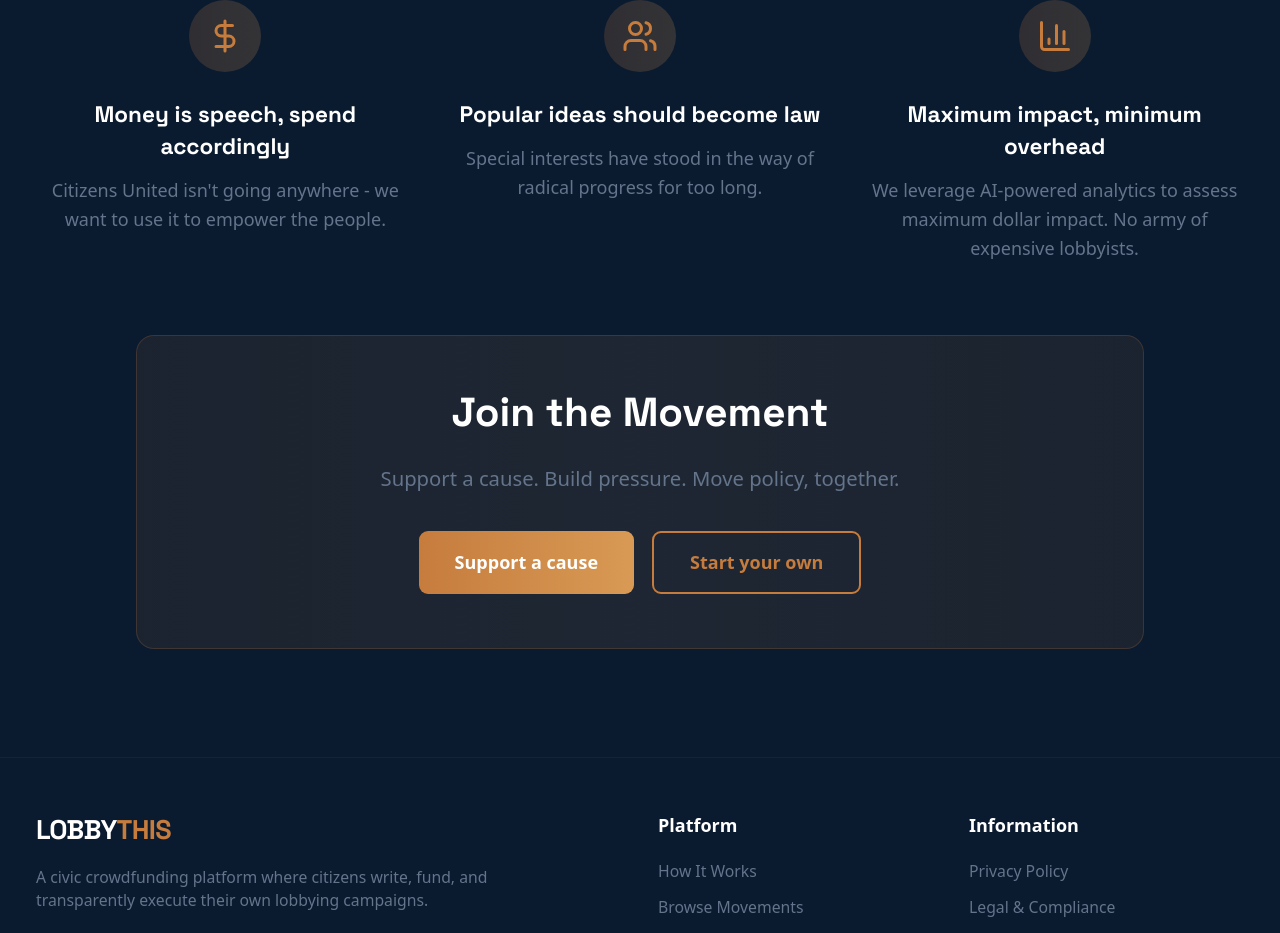
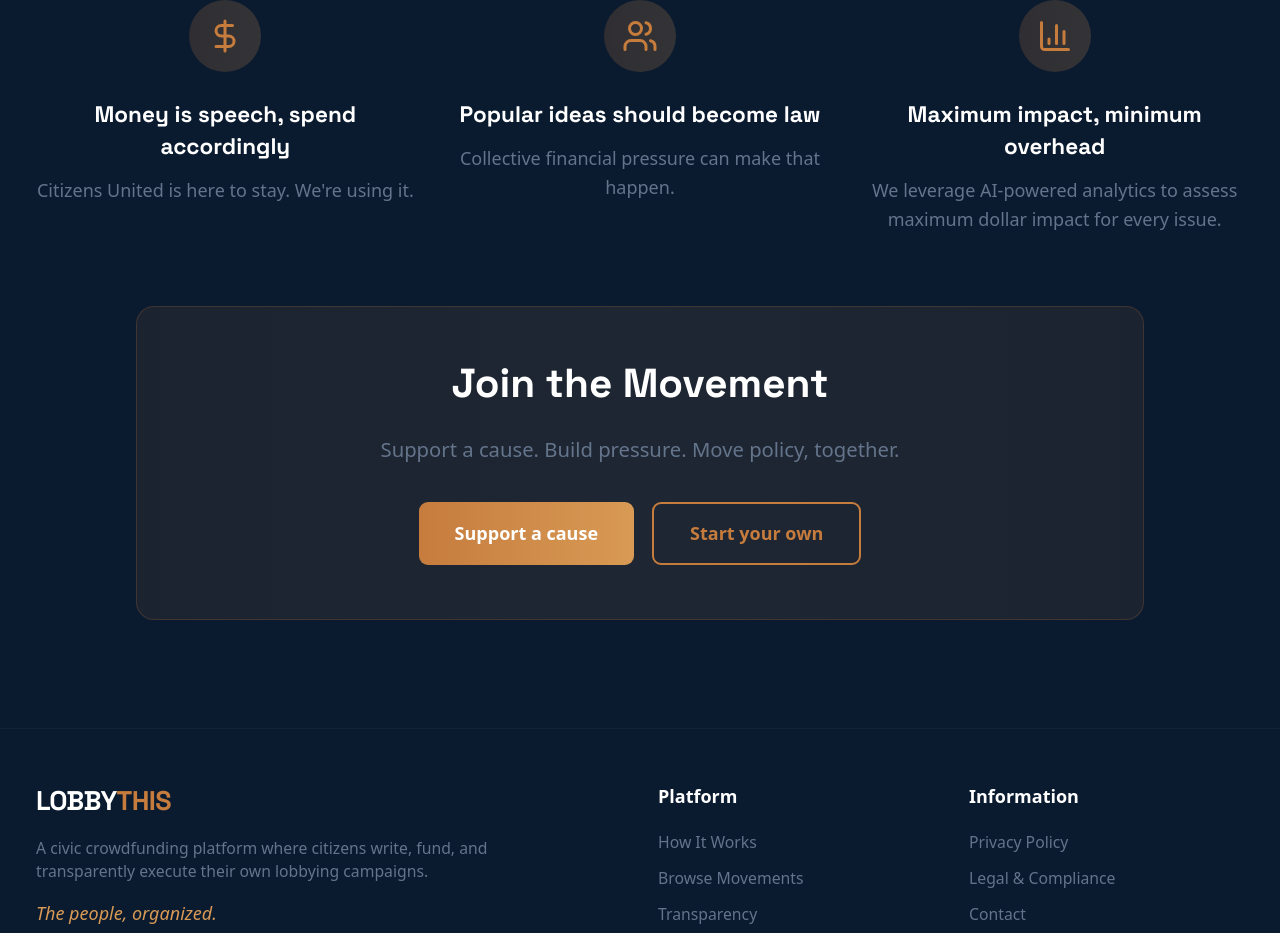
Before and after one commit to btj212/LobbyThis, a Next.js app: page / in a window 1280 px wide. Shown: the part 2477-3410 px from the top of the page. Built offline with nearby package versions, Linux system fonts and the light colour scheme; no server answers; the database is empty.

Commit message:
Update Our Philosophy section: More direct and punchy messaging

```diff
--- a/components/home/transparency-section.tsx
+++ b/components/home/transparency-section.tsx
@@ -8,17 +8,17 @@ const principles = [
   {
     icon: DollarSign,
     title: "Money is speech, spend accordingly",
-    description: "Citizens United isn't going anywhere - we want to use it to empower the people.",
+    description: "Citizens United is here to stay. We're using it.",
   },
   {
     icon: Users,
     title: "Popular ideas should become law",
-    description: "Special interests have stood in the way of radical progress for too long.",
+    description: "Collective financial pressure can make that happen.",
   },
   {
     icon: BarChart3,
     title: "Maximum impact, minimum overhead",
-    description: "We leverage AI-powered analytics to assess maximum dollar impact. No army of expensive lobbyists.",
+    description: "We leverage AI-powered analytics to assess maximum dollar impact for every issue.",
   },
 ]
 
```
